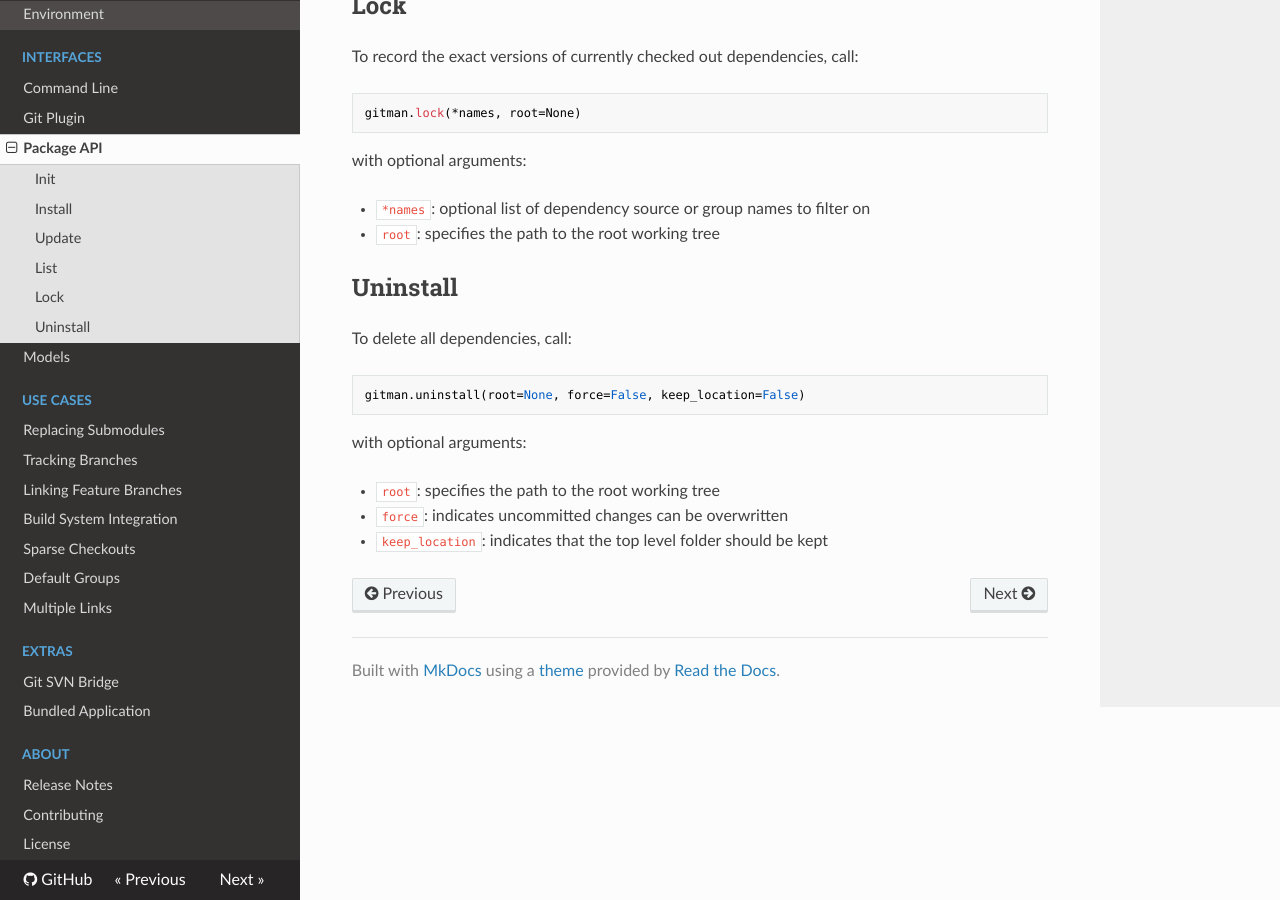
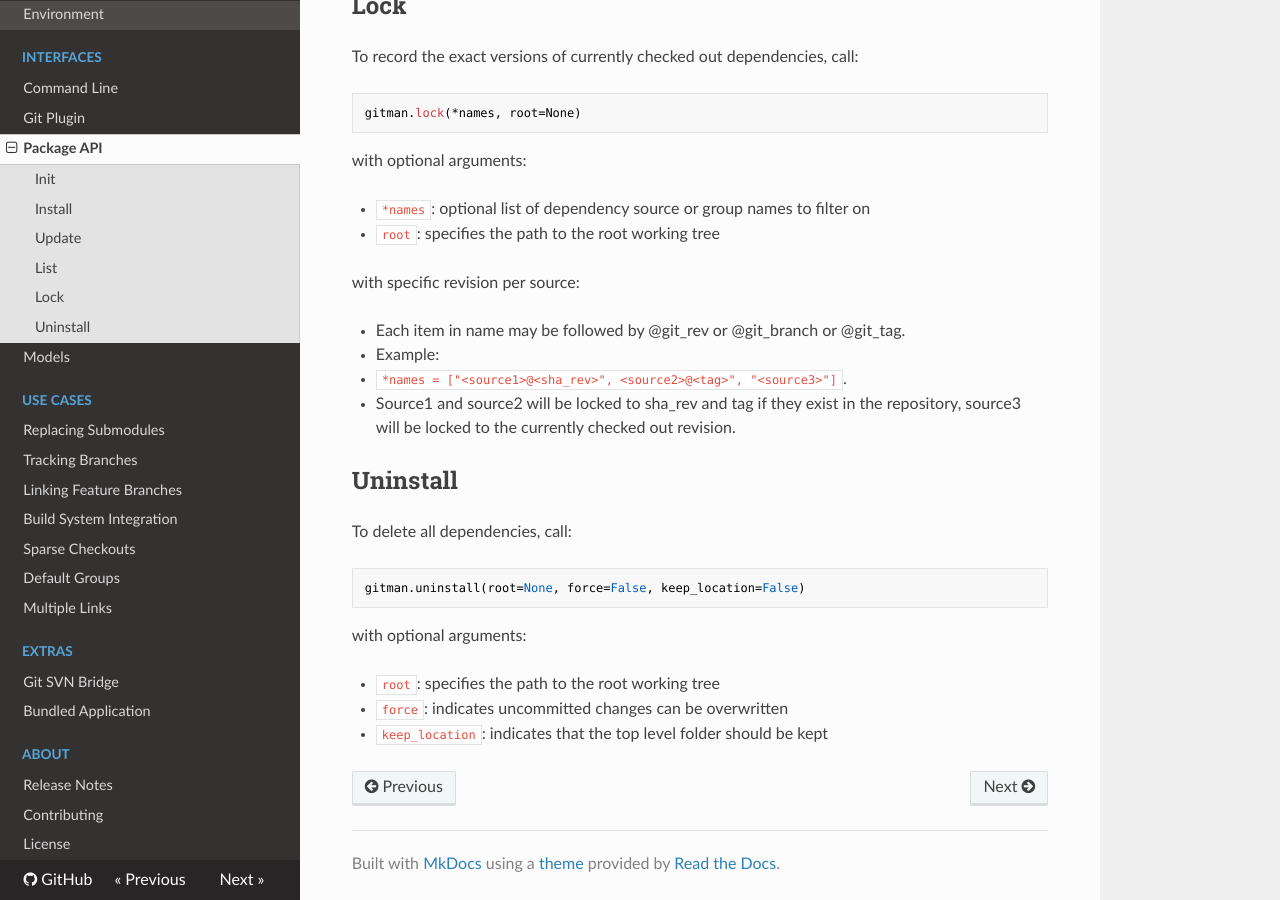
Before and after one commit to jacebrowning/gitman, an MkDocs documentation site: the page built from docs/interfaces/api.md, in a window 1280 px wide and 900 px high, scrolled down 1633 px. Built offline with MkDocs 1.6.1, drawn with Linux system fonts in a browser that asks for light colours; nearby versions of some CDN libraries.

Commit message:
Add documentation for lockable sources

```diff
--- a/docs/interfaces/api.md
+++ b/docs/interfaces/api.md
@@ -82,6 +82,14 @@ with optional arguments:
 - `*names`: optional list of dependency source or group names to filter on
 - `root`: specifies the path to the root working tree
 
+with specific revision per source:
+
+- Each item in name may be followed by @git_rev or @git_branch or @git_tag.
+- Example:
+  - `*names = ["<source1>@<sha_rev>", <source2>@<tag>", "<source3>"]`.
+  - Source1 and source2 will be locked to sha_rev and tag if they exist in the repository,
+    source3 will be locked to the currently checked out revision.
+
 ## Uninstall
 
 To delete all dependencies, call:
```
Also changed, not shown: docs/interfaces/cli.md (+10 -0 lines).
